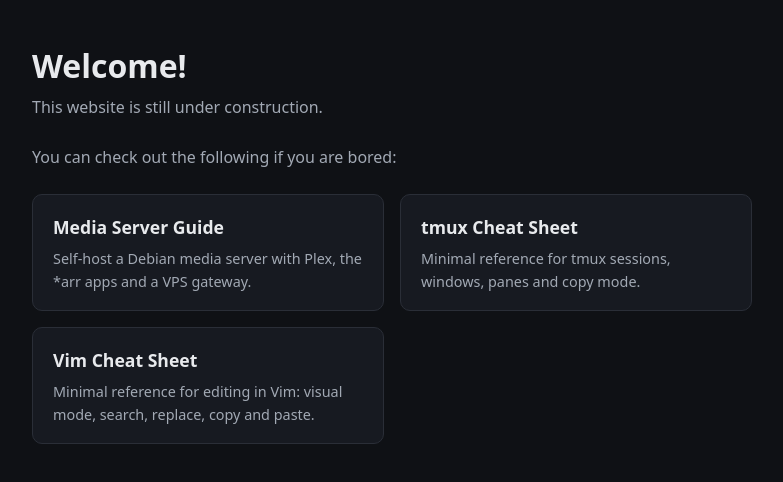
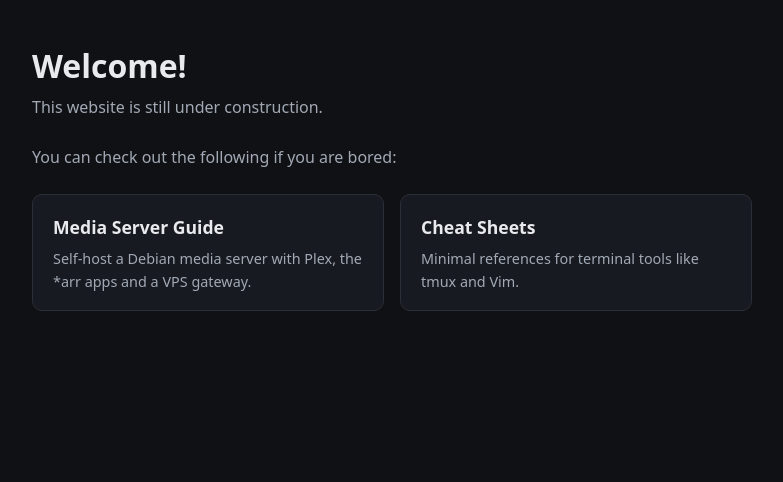
Before and after one commit to yabsp/yabsp.github.io, an Angular app: page / in a window 1280 px wide. Shown: the top 482 px of the page, without its empty margins (248-1031 px from the left). Built offline with nearby package versions, Linux system fonts and the light colour scheme.

Commit message:
Merge cheatsheets into one item

```diff
--- a/src/app/link-items.ts
+++ b/src/app/link-items.ts
@@ -14,17 +14,10 @@ export class LinkItems {
       kind: 'guide'
     },
     {
-      title: 'tmux Cheat Sheet',
+      title: 'Cheat Sheets',
       description:
-        'Minimal reference for tmux sessions, windows, panes and copy mode.',
-      url: '/tmux-cheatsheet/',
-      kind: 'guide'
-    },
-    {
-      title: 'Vim Cheat Sheet',
-      description:
-        'Minimal reference for editing in Vim: visual mode, search, replace, copy and paste.',
-      url: '/vim-cheatsheet/',
+        'Minimal references for terminal tools like tmux and Vim.',
+      url: '/cheatsheets/',
       kind: 'guide'
     },
   ]);
```
